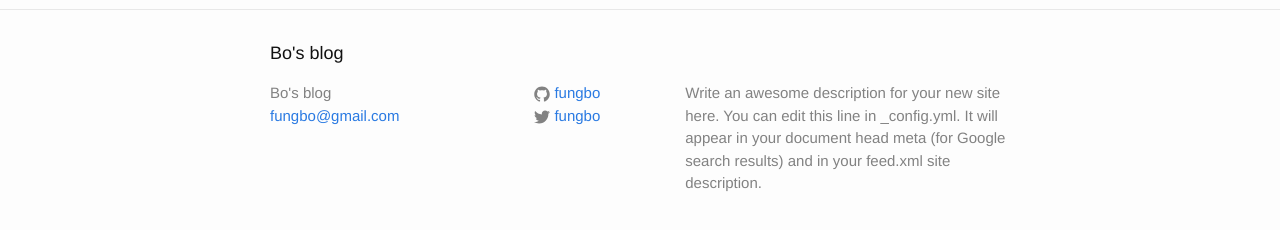
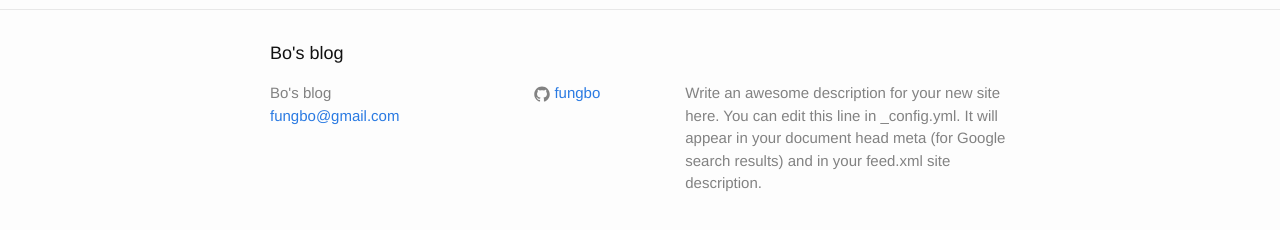
Before and after one commit to fungbo/fungbo.github.io, a Jekyll site: the page built from about.md, in a window 1280 px wide. Shown: the part 341-571 px from the top of the page. Built offline with Jekyll 4.4.1, drawn with Linux system fonts in a browser that asks for light colours.

```diff
--- a/_config.yml
+++ b/_config.yml
@@ -7,9 +7,7 @@ description: > # this means to ignore newlines until "baseurl:"
   Google search results) and in your feed.xml site description.
 baseurl: "" # the subpath of your site, e.g. /blog/
 url: "http://yourdomain.com" # the base hostname & protocol for your site
-twitter_username: fungbo
 github_username: fungbo
-timezone: Asia/Chongqing
 
 # Build settings
 markdown: kramdown
```
